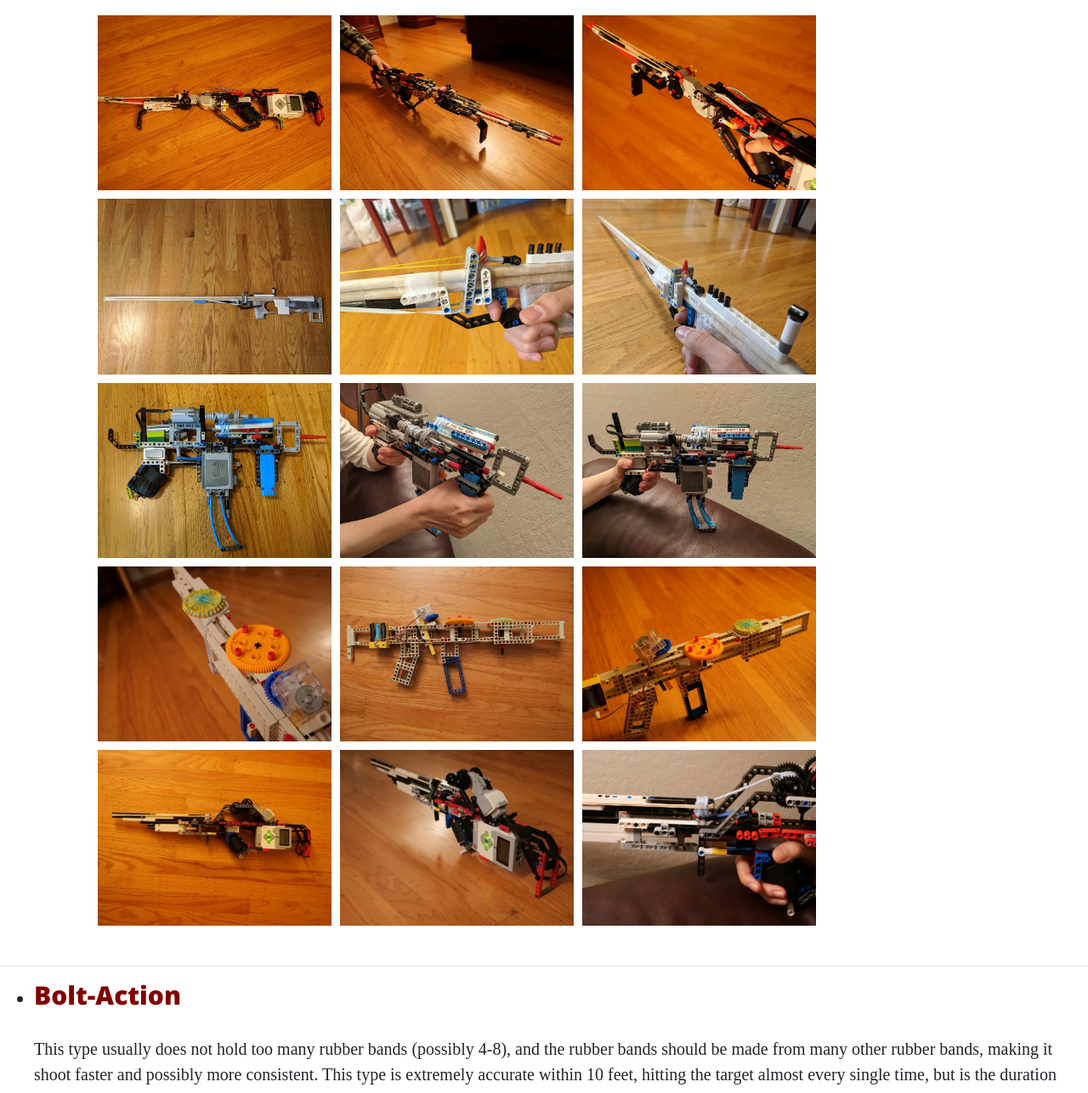
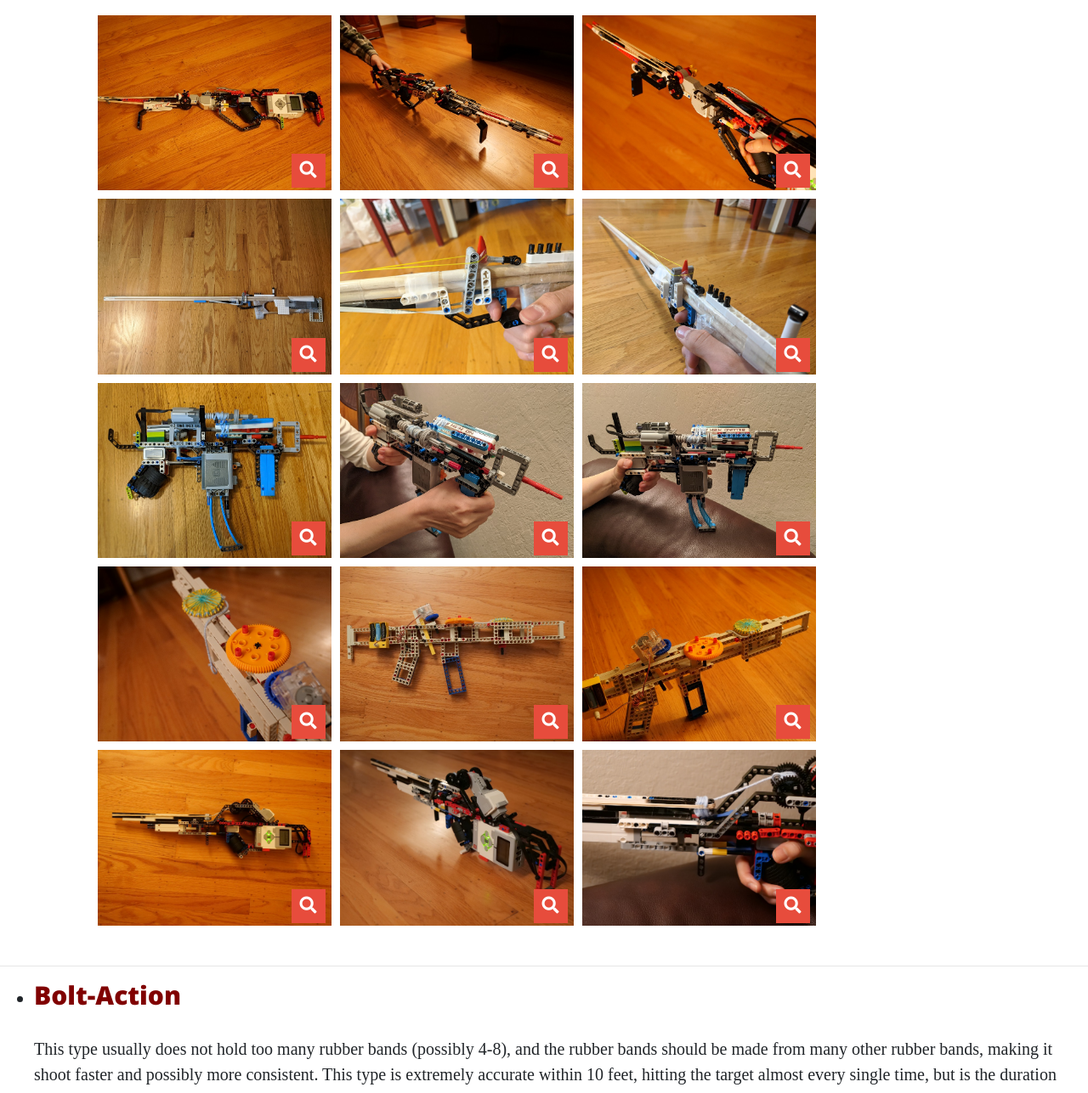
Before and after one commit to RedPandaXD/WebsiteProjectile, a plain HTML site: page index.html in a window 1280 px wide. Shown: the part 1395-2682 px from the top of the page at 85% size. Drawn offline with nearby package versions, Linux system fonts and the light colour scheme; a web font is replaced by a local one.

Commit message:
hopefully this is the actual final O_O

```diff
--- a/index.html
+++ b/index.html
@@ -124,196 +124,196 @@
                 <li class="semi-automatic col-xs-6 col-sm-4 col-md-3 col-lg-3">
                     <div class="item">
                         <img src="RBG_EV3_Full_View.JPG">
-                        <!--div class="icons">
+                        <div class="icons">
                             <a href="RBG_EV3_Full_View.JPG" title="View Image" class="openButton" data-fancybox data-caption="EV3">
                                 <i class="fa fa-search"></i>
                             </a>
-                            <a href="RBG_EV3_Full_View.JPG" target="_blank" title="Open Image in New Tab" class="projectLink">
+                            <!--a href="RBG_EV3_Full_View.JPG" target="_blank" title="Open Image in New Tab" class="projectLink">
                                 <i class="fa fa-link"></i>
-                            </a>
-                        </div-->
+                            </a-->
+                        </div>
                     </div>
                 </li>
                 <li class="semi-automatic col-xs-6 col-sm-4 col-md-3 col-lg-3">
                     <div class="item">
                         <img src="RBG_EV3_hand.jpg">
-                        <!--div class="icons">
+                        <div class="icons">
                             <a href="RBG_EV3_hand.jpg" title="View Image" class="openButton" data-fancybox data-caption="EV3">
                                 <i class="fa fa-search"></i>
                             </a>
-                            <a href="RBG_EV3_hand.jpg" target="_blank" title="Open Image in New Tab" class="projectLink">
+                            <!--a href="RBG_EV3_hand.jpg" target="_blank" title="Open Image in New Tab" class="projectLink">
                                 <i class="fa fa-link"></i>
-                            </a>
-                        </div-->
+                            </a-->
+                        </div>
                     </div>
                 </li>
                 <li class="semi-automatic col-xs-6 col-sm-4 col-md-3 col-lg-3">
                     <div class="item">
                         <img src="RBG_EV3_user.jpg">
-                        <!--div class="icons">
+                        <div class="icons">
                             <a href="RBG_EV3_user.jpg" title="View Image" class="openButton" data-fancybox data-caption="EV3">
                                 <i class="fa fa-search"></i>
                             </a>
-                            <a href="RBG_EV3_user.jpg" target="_blank" title="Open Image in New Tab" class="projectLink">
+                            <!--a href="RBG_EV3_user.jpg" target="_blank" title="Open Image in New Tab" class="projectLink">
                                 <i class="fa fa-link"></i>
-                            </a>
-                        </div-->
+                            </a-->
+                        </div>
                     </div>
                 </li>
                 <li class="sniper col-xs-6 col-sm-4 col-md-3 col-lg-3">
                     <div class="item">
                         <img src="RBG_Sniper_full_view.jpg">
-                        <!--div class="icons">
+                        <div class="icons">
                             <a href="RBG_Sniper_full_view.jpg" title="View Image" class="openButton" data-fancybox data-caption="EV3">
                                 <i class="fa fa-search"></i>
                             </a>
-                            <a href="RBG_Sniper_full_view.jpg" target="_blank" title="Open Image in New Tab" class="projectLink">
+                            <!--a href="RBG_Sniper_full_view.jpg" target="_blank" title="Open Image in New Tab" class="projectLink">
                                 <i class="fa fa-link"></i>
-                            </a>
-                        </div-->
+                            </a-->
+                        </div>
                     </div>
                 </li>
                 <li class="sniper col-xs-6 col-sm-4 col-md-3 col-lg-3">
                     <div class="item">
                         <img src="RBG_Sniper_Details_(Trigger).jpg">
-                        <!--div class="icons">
+                        <div class="icons">
                             <a href="RBG_Sniper_Details_(Trigger).jpg" title="View Image" class="openButton" data-fancybox data-caption="EV3">
                                 <i class="fa fa-search"></i>
                             </a>
-                            <a href="RBG_Sniper_Details_(Trigger).jpg" target="_blank" title="Open Image in New Tab" class="projectLink">
+                            <!--a href="RBG_Sniper_Details_(Trigger).jpg" target="_blank" title="Open Image in New Tab" class="projectLink">
                                 <i class="fa fa-link"></i>
-                            </a>
-                        </div-->
+                            </a-->
+                        </div>
                     </div>
                 </li>
                 <li class="sniper col-xs-6 col-sm-4 col-md-3 col-lg-3">
                     <div class="item">
                         <img src="RBG_Sniper_User_View.jpg">
-                        <!--div class="icons">
+                        <div class="icons">
                             <a href="RBG_Sniper_User_View.jpg" title="View Image" class="openButton" data-fancybox data-caption="EV3">
                                 <i class="fa fa-search"></i>
                             </a>
-                            <a href="RBG_Sniper_User_View.jpg" target="_blank" title="Open Image in New Tab" class="projectLink">
+                            <!--a href="RBG_Sniper_User_View.jpg" target="_blank" title="Open Image in New Tab" class="projectLink">
                                 <i class="fa fa-link"></i>
-                            </a>
-                        </div-->
+                            </a-->
+                        </div>
                     </div>
                 </li>
                 <li class="automatic col-xs-6 col-sm-4 col-md-3 col-lg-3">
                     <div class="item">
                         <img src="RBG_Machine_Pistol_Full_View.jpg">
-                        <!--div class="icons">
+                        <div class="icons">
                             <a href="RBG_Machine_Pistol_Full_View.jpg" title="View Image" class="openButton" data-fancybox data-caption="EV3">
                                 <i class="fa fa-search"></i>
                             </a>
-                            <a href="RBG_Machine_Pistol_Full_View.jpg" target="_blank" title="Open Image in New Tab" class="projectLink">
+                            <!--a href="RBG_Machine_Pistol_Full_View.jpg" target="_blank" title="Open Image in New Tab" class="projectLink">
                                 <i class="fa fa-link"></i>
-                            </a>
-                        </div-->
+                            </a-->
+                        </div>
                     </div>
                 </li>
                 <li class="automatic col-xs-6 col-sm-4 col-md-3 col-lg-3">
                     <div class="item">
                         <img src="RBG_Machine_Pistol_Details_Mechanism.jpg">
-                        <!--div class="icons">
+                        <div class="icons">
                             <a href="RBG_Machine_Pistol_Details_Mechanism.jpg" title="View Image" class="openButton" data-fancybox data-caption="EV3">
                                 <i class="fa fa-search"></i>
                             </a>
-                            <a href="RBG_Machine_Pistol_Details_Mechanism.jpg" target="_blank" title="Open Image in New Tab" class="projectLink">
+                            <!--a href="RBG_Machine_Pistol_Details_Mechanism.jpg" target="_blank" title="Open Image in New Tab" class="projectLink">
                                 <i class="fa fa-link"></i>
-                            </a>
-                        </div-->
+                            </a-->
+                        </div>
                     </div>
                 </li>
                 <li class="automatic col-xs-6 col-sm-4 col-md-3 col-lg-3">
                     <div class="item">
                         <img src="RBG_Machine_Pistol_Side_View.jpg">
-                        <!--div class="icons">
+                        <div class="icons">
                             <a href="RBG_Machine_Pistol_Side_View.jpg" title="View Image" class="openButton" data-fancybox data-caption="EV3">
                                 <i class="fa fa-search"></i>
                             </a>
-                            <a href="RBG_Machine_Pistol_Side_View.jpg" target="_blank" title="Open Image in New Tab" class="projectLink">
+                            <!--a href="RBG_Machine_Pistol_Side_View.jpg" target="_blank" title="Open Image in New Tab" class="projectLink">
                                 <i class="fa fa-link"></i>
-                            </a>
-                        </div-->
+                            </a-->
+                        </div>
                     </div>
                 </li>
                 <li class="automatic col-xs-6 col-sm-4 col-md-3 col-lg-3">
                     <div class="item">
                         <img src="RBG_Gigo_Machine_Gun_Details.JPG">
-                        <!--div class="icons">
+                        <div class="icons">
                             <a href="RBG_Gigo_Machine_Gun_Details.JPG" title="View Image" class="openButton" data-fancybox data-caption="EV3">
                                 <i class="fa fa-search"></i>
                             </a>
-                            <a href="RBG_Gigo_Machine_Gun_Details.JPG" target="_blank" title="Open Image in New Tab" class="projectLink">
+                            <!--a href="RBG_Gigo_Machine_Gun_Details.JPG" target="_blank" title="Open Image in New Tab" class="projectLink">
                                 <i class="fa fa-link"></i>
-                            </a>
-                        </div-->
+                            </a-->
+                        </div>
                     </div>
                 </li>
                 <li class="automatic col-xs-6 col-sm-4 col-md-3 col-lg-3">
                     <div class="item">
                         <img src="RBG_Gigo_Machine_Gun_Full_View.JPG">
-                        <!--div class="icons">
+                        <div class="icons">
                             <a href="RBG_Gigo_Machine_Gun_Full_View.JPG" title="View Image" class="openButton" data-fancybox data-caption="EV3">
                                 <i class="fa fa-search"></i>
                             </a>
-                            <a href="RBG_Gigo_Machine_Gun_Full_View.JPG" target="_blank" title="Open Image in New Tab" class="projectLink">
+                            <!--a href="RBG_Gigo_Machine_Gun_Full_View.JPG" target="_blank" title="Open Image in New Tab" class="projectLink">
                                 <i class="fa fa-link"></i>
-                            </a>
-                        </div-->
+                            </a-->
+                        </div>
                     </div>
                 </li>
                 <li class="automatic col-xs-6 col-sm-4 col-md-3 col-lg-3">
                     <div class="item">
                         <img src="RBG_Gigo_Machine_Gun_Rear_View.JPG">
-                        <!--div class="icons">
+                        <div class="icons">
                             <a href="RBG_Gigo_Machine_Gun_Rear_View.JPG" title="View Image" class="openButton" data-fancybox data-caption="EV3">
                                 <i class="fa fa-search"></i>
                             </a>
-                            <a href="RBG_Gigo_Machine_Gun_Rear_View.JPG" target="_blank" title="Open Image in New Tab" class="projectLink">
+                            <!--a href="RBG_Gigo_Machine_Gun_Rear_View.JPG" target="_blank" title="Open Image in New Tab" class="projectLink">
                                 <i class="fa fa-link"></i>
-                            </a>
-                        </div-->
+                            </a-->
+                        </div>
                     </div>
                 </li>
                 <li class="automatic col-xs-6 col-sm-4 col-md-3 col-lg-3">
                     <div class="item">
                         <img src="RBG_EV3_Sniper_full.JPG">
-                        <!--div class="icons">
+                        <div class="icons">
                             <a href="RBG_Gigo_Machine_Gun_Rear_View.JPG" title="View Image" class="openButton" data-fancybox data-caption="EV3">
                                 <i class="fa fa-search"></i>
                             </a>
-                            <a href="RBG_Gigo_Machine_Gun_Rear_View.JPG" target="_blank" title="Open Image in New Tab" class="projectLink">
+                            <!--a href="RBG_Gigo_Machine_Gun_Rear_View.JPG" target="_blank" title="Open Image in New Tab" class="projectLink">
                                 <i class="fa fa-link"></i>
-                            </a>
-                        </div-->
+                            </a-->
+                        </div>
                     </div>
                 </li>
                 <li class="automatic col-xs-6 col-sm-4 col-md-3 col-lg-3">
                     <div class="item">
                         <img src="RBG_EV3_Sniper_rear.JPG">
-                        <!--div class="icons">
+                        <div class="icons">
                             <a href="RBG_Gigo_Machine_Gun_Rear_View.JPG" title="View Image" class="openButton" data-fancybox data-caption="EV3">
                                 <i class="fa fa-search"></i>
                             </a>
-                            <a href="RBG_Gigo_Machine_Gun_Rear_View.JPG" target="_blank" title="Open Image in New Tab" class="projectLink">
+                            <!--a href="RBG_Gigo_Machine_Gun_Rear_View.JPG" target="_blank" title="Open Image in New Tab" class="projectLink">
                                 <i class="fa fa-link"></i>
-                            </a>
-                        </div-->
+                            </a-->
+                        </div>
                     </div>
                 </li>
                 <li class="automatic col-xs-6 col-sm-4 col-md-3 col-lg-3">
                     <div class="item">
                         <img src="RBG_EV3_Sniper_trigger.JPG">
-                        <!--div class="icons">
+                        <div class="icons">
                             <a href="RBG_Gigo_Machine_Gun_Rear_View.JPG" title="View Image" class="openButton" data-fancybox data-caption="EV3">
                                 <i class="fa fa-search"></i>
                             </a>
-                            <a href="RBG_Gigo_Machine_Gun_Rear_View.JPG" target="_blank" title="Open Image in New Tab" class="projectLink">
+                            <!--a href="RBG_Gigo_Machine_Gun_Rear_View.JPG" target="_blank" title="Open Image in New Tab" class="projectLink">
                                 <i class="fa fa-link"></i>
-                            </a>
-                        </div-->
+                            </a-->
+                        </div>
                     </div>
                 </li>
             </ul>
--- a/style.css
+++ b/style.css
@@ -154,7 +154,7 @@ h3 {
     height: 40px;
     left: 50%;
     top: 50%;
-    margin: -20px auto 0 -47px;
+    margin: 60px auto 0 65px;
     text-align: center;
     z-index: 3;
 }
```
